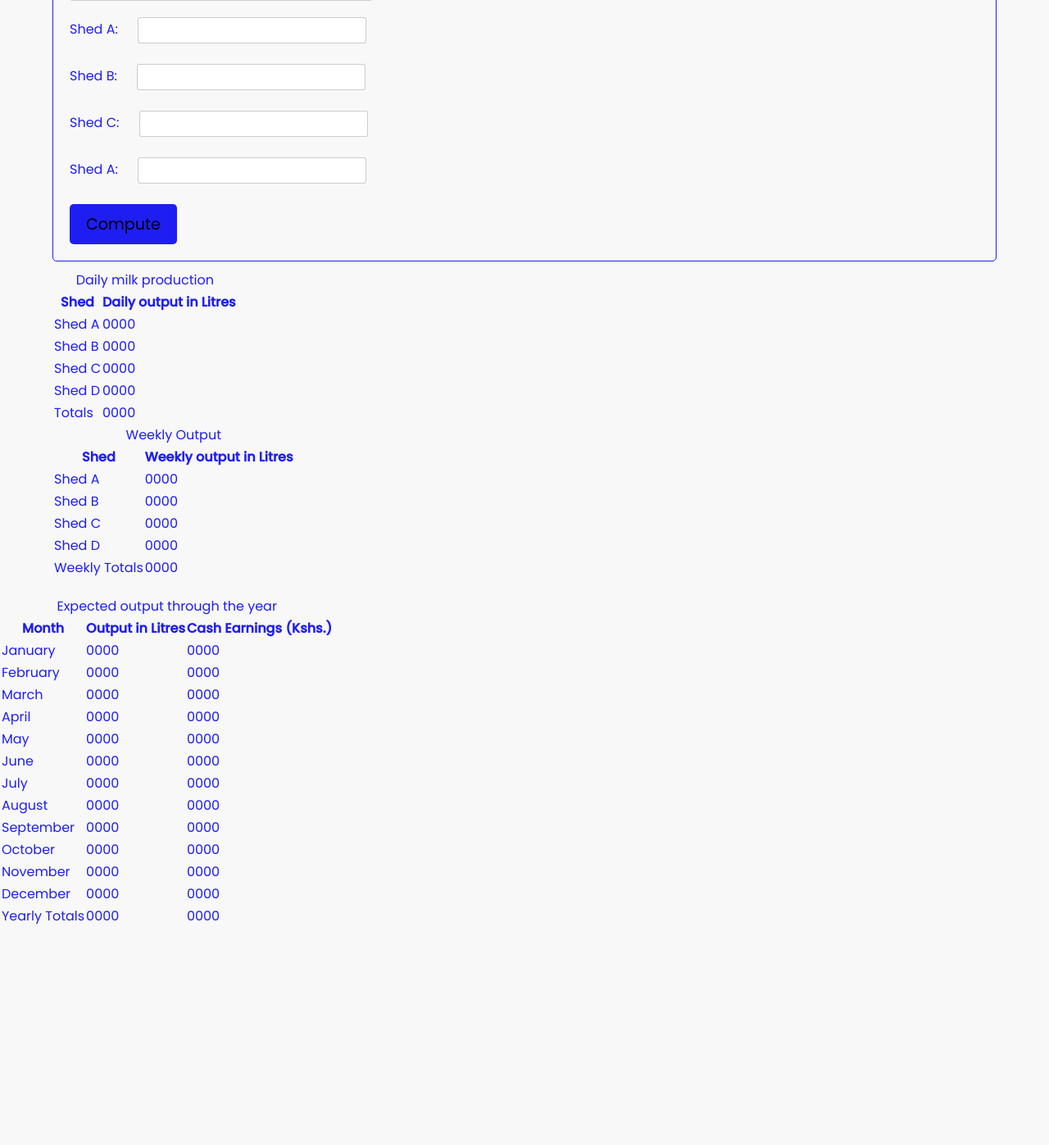
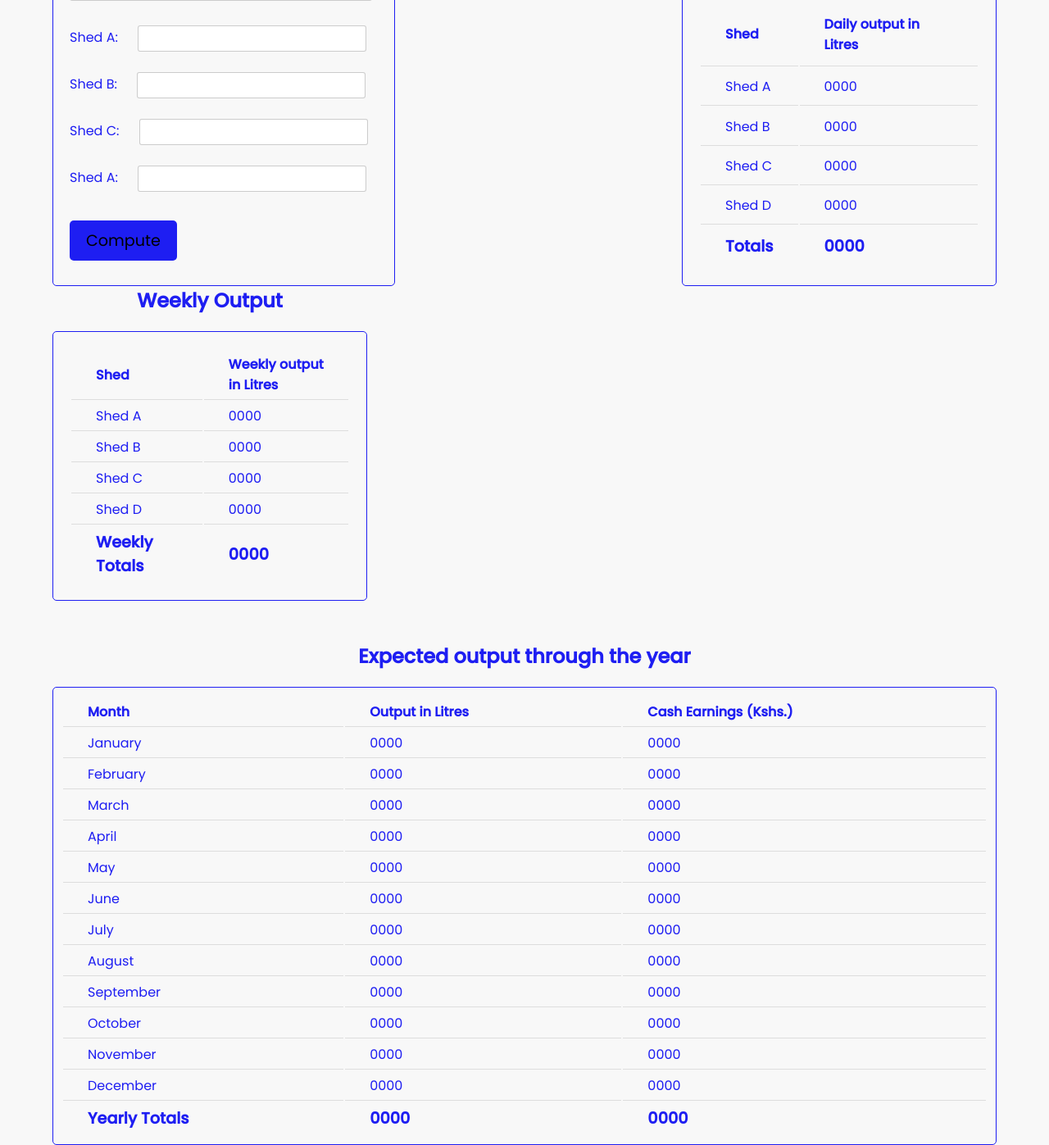
Before and after one commit to brianinq/Daily-Dairy, a plain HTML site: page index.html in a window 1280 px wide. Shown: the part 175-1572 px from the top of the page at 82% size. Before the commit the page ends 1307 px from the top, so only its background shows below. Drawn offline with Linux system fonts and the light colour scheme; a web font is replaced by a local one.

Commit message:
add data tables styles

```diff
--- a/assets/css/style.css
+++ b/assets/css/style.css
@@ -50,10 +50,13 @@ nav{
     margin: 20px auto;
 }
 fieldset{
-    margin: 10px 0;
-    padding: 20px;
+    margin: 10px 0 0;
+    padding: 30px 20px;
     border: 1px solid #1e1ef2;
     border-radius: 5px;
+}
+fieldset button{
+    margin-top: 10px;
 }
 legend{
     padding: 2px 5px;
@@ -61,3 +64,50 @@ legend{
     border: 1px solid rgba(0, 0,0, 0.2);
     border-radius: 3px;
 }
+.content{
+    display: flex;
+    justify-content: space-between;
+    flex-wrap: wrap;
+}
+table{
+    border: 1px solid #1e1ef2;
+    width: calc(90vw/3);
+    border-radius: 5px;
+    padding: 20px;
+}
+caption{
+    font-weight: 600;
+    font-size: 1.5rem;
+    padding-bottom: 20px;
+}
+th, td {
+  padding: 5px 30px;
+  text-align: left;
+  border-bottom: 1px solid #DDD;
+}
+.yearly{
+    width: 90vw;
+    margin: 50px auto;
+}
+.yearly table{
+    width: 100%;
+    padding: 10px;
+}
+
+@media screen and (max-width: 1200px){
+    table{
+        width: 100%;
+    }
+    .form{
+        width: 100%;
+    }
+}
+.totals td{
+    border-bottom: none;
+}
+.totals{
+    /* background: #fff; */
+    /* color: #000; */
+    font-size: 1.2rem;
+    font-weight: bold;
+}
```
